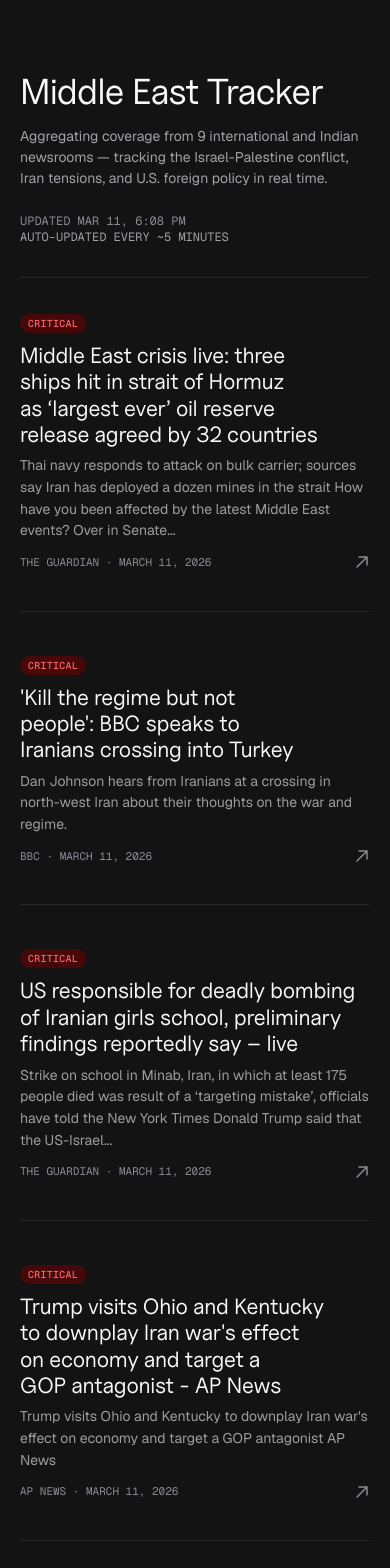
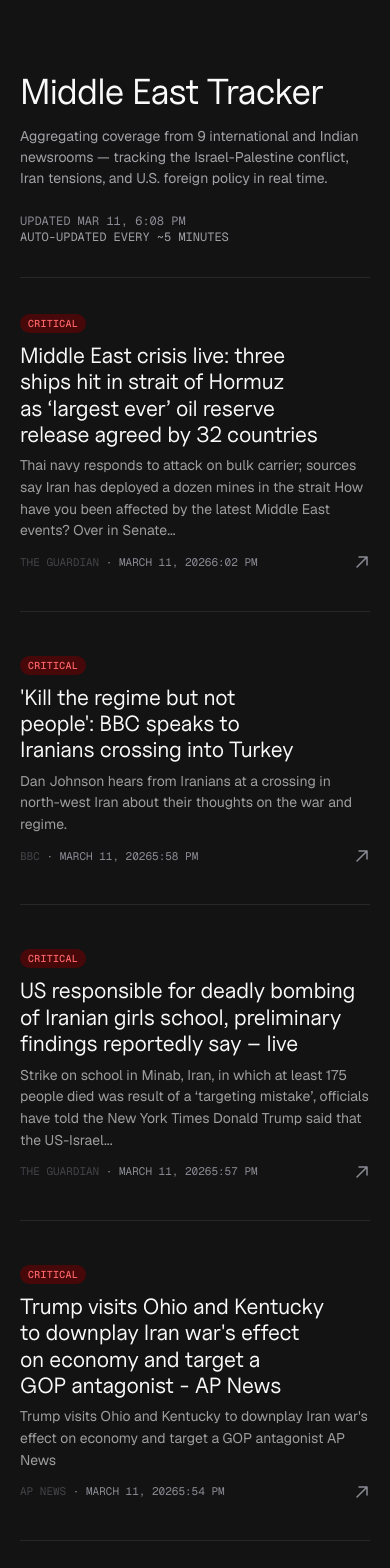
Before and after one commit to abhilashbaishya/middle-east-tracker, a Next.js app: page / in a window 390 px wide. Shown: the top 1568 px of the page. Built offline with nearby package versions, Linux system fonts and the light colour scheme.

Commit message:
Show date and time separately in article metadata
Source name dimmed with opacity-40; date and time on separate lines
on desktop, inline on mobile.

Co-Authored-By: Claude Sonnet 4.6 <noreply@anthropic.com>

```diff
--- a/src/components/news-dashboard.tsx
+++ b/src/components/news-dashboard.tsx
@@ -26,10 +26,7 @@ function formatUpdatedLabel(isoString: string): string {
 
 function formatPublishedDate(isoString: string): string {
   const date = new Date(isoString);
-  if (Number.isNaN(date.getTime())) {
-    return "Unknown date";
-  }
-
+  if (Number.isNaN(date.getTime())) return "Unknown date";
   return new Intl.DateTimeFormat(undefined, {
     month: "long",
     day: "numeric",
@@ -39,10 +36,7 @@ function formatPublishedDate(isoString: string): string {
 
 function formatPublishedTime(isoString: string): string {
   const date = new Date(isoString);
-  if (Number.isNaN(date.getTime())) {
-    return "Unknown time";
-  }
-
+  if (Number.isNaN(date.getTime())) return "Unknown time";
   return new Intl.DateTimeFormat(undefined, {
     hour: "numeric",
     minute: "2-digit",
@@ -108,7 +102,7 @@ function NewsRow({ article }: { article: NewsArticle }) {
 
       <div className="flex items-center justify-between gap-2 font-mono text-[11px] uppercase text-[var(--muted)] sm:text-[12px] lg:flex-col lg:items-end lg:justify-between lg:gap-0 lg:self-stretch lg:text-[14px]">
         <div className="lg:text-right">
-          <span className="inline-flex items-center gap-1.5">
+          <span className="inline-flex items-center gap-1.5 opacity-40">
             {article.source}
             {article.paywalled && (
               <>
@@ -120,7 +114,8 @@ function NewsRow({ article }: { article: NewsArticle }) {
             )}
           </span>
           <span className="lg:hidden"> · </span>
-          <span className="lg:block">{formatPublishedDate(article.publishedAt)}</span>
+          <span className="whitespace-nowrap lg:block">{formatPublishedDate(article.publishedAt)}</span>
+          <span className="whitespace-nowrap lg:block">{formatPublishedTime(article.publishedAt)}</span>
         </div>
         <a
           href={article.url}
```
